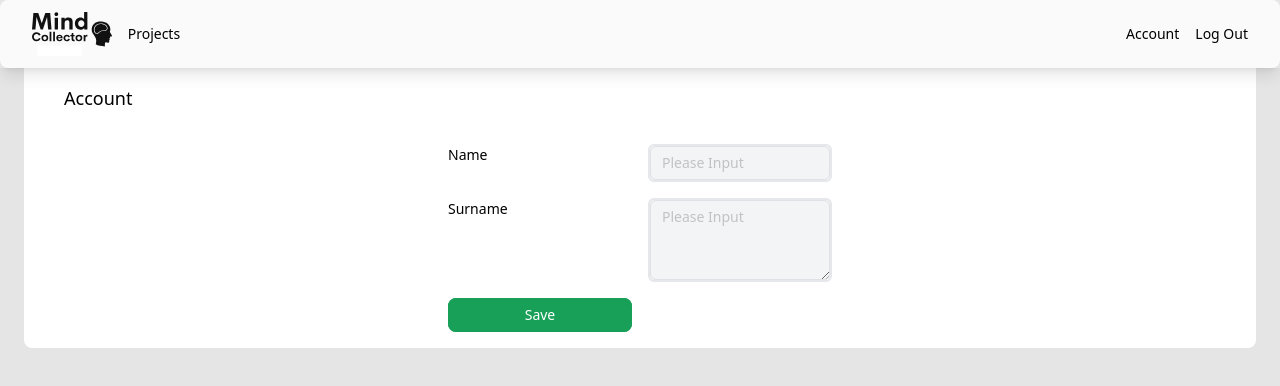
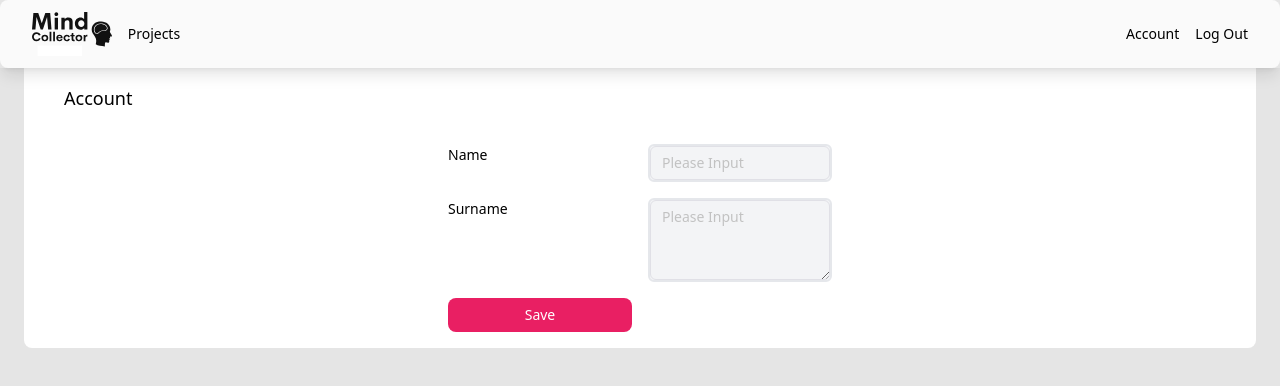
Before and after one commit to MindCollectorCompany/front, a Nuxt app: page /auth/account in a window 1280 px wide. Shown: the top 386 px of the page. Built offline with nearby package versions, Linux system fonts and the light colour scheme.

Commit message:
add fivicon, fix colors

```diff
--- a/components/PageBlock.vue
+++ b/components/PageBlock.vue
@@ -5,7 +5,7 @@
         title
       }}</span>
       <span>
-        <Button @click="onBtn" type="info">
+        <Button @click="onBtn" type="primary">
           {{ buttonText }}
         </Button>
       </span>
--- a/components/common/Button.vue
+++ b/components/common/Button.vue
@@ -1,14 +1,45 @@
 <template>
-  <NButton :type="type" class="rounded-lg bg-[--n-color]">
+  <NButton
+    :type="type === 'light' ? 'tertiary' : type"
+    class="rounded-lg bg-[--n-color]"
+    :theme-overrides="buttonThemeOverrides"
+  >
     <slot></slot>
   </NButton>
 </template>
 
 <script lang="ts" setup>
-import { NButton } from "naive-ui";
+import { NButton, ButtonProps } from "naive-ui";
 </script>
 
 <script lang="ts">
+type ButtonThemeOverrides = NonNullable<ButtonProps["themeOverrides"]>;
+
+const buttonThemeOverrides: ButtonThemeOverrides = {
+  // heightMedium: "40px",
+  // textColor: "rgba(24, 127, 231, 1)",
+  // primary
+  colorPrimary: "#E91F63",
+  textColorPrimary: "white",
+  colorFocusPrimary: "#E91F63",
+  colorHoverPrimary: "#FB3F85",
+  colorPressedPrimary: "#E91F63", // .active
+  borderPrimary: "0px solid #fff",
+  borderFocusPrimary: "#E91F63",
+  borderHoverPrimary: "#FB3F85",
+  borderPressedPrimary: "#E91F63",
+  // secondary
+  // info
+  // success
+  // warning
+  // danger
+  // light == tertieary
+  colorTertiary: "#DEE2E8",
+  textColorTertiary: "#344767",
+  // dark
+  // white
+};
+
 export default {
   props: ["type"],
 };
--- a/components/common/Modal.vue
+++ b/components/common/Modal.vue
@@ -16,7 +16,7 @@
       </div>
       <template #action>
         <div class="w-full text-left">
-          <Button @click="onAccept" type="info">
+          <Button @click="onAccept" type="primary">
             {{ acceptText }}
           </Button>
         </div>
--- a/components/table/Projects.vue
+++ b/components/table/Projects.vue
@@ -21,10 +21,10 @@
             <span class="inline-block min-w-[100px] font-semibold">
               ${{ row.balance }}
             </span>
-            <Button type="primary">Recharge</Button>
+            <Button type="success">Recharge</Button>
           </td>
           <td>
-            <Button type="info" @click="() => onEdit(row.id)"> Edit </Button>
+            <Button type="light" @click="() => onEdit(row.id)"> Edit </Button>
           </td>
         </tr>
       </template>
--- a/pages/projects/[id]/index.vue
+++ b/pages/projects/[id]/index.vue
@@ -1,7 +1,7 @@
 <template>
   <div class="flex flex-col gap-4">
     <PageBlock
-      :title="`Project ${projectName}`"
+      :title="`Researches: ${projectName}`"
       buttonText="Create research"
       :onBtn="onOpenModal"
       blockType="header"
```
Also changed, not shown: public/images/image_19.png (deleted), 1 other file (tests, documents, lock files or other folders).
